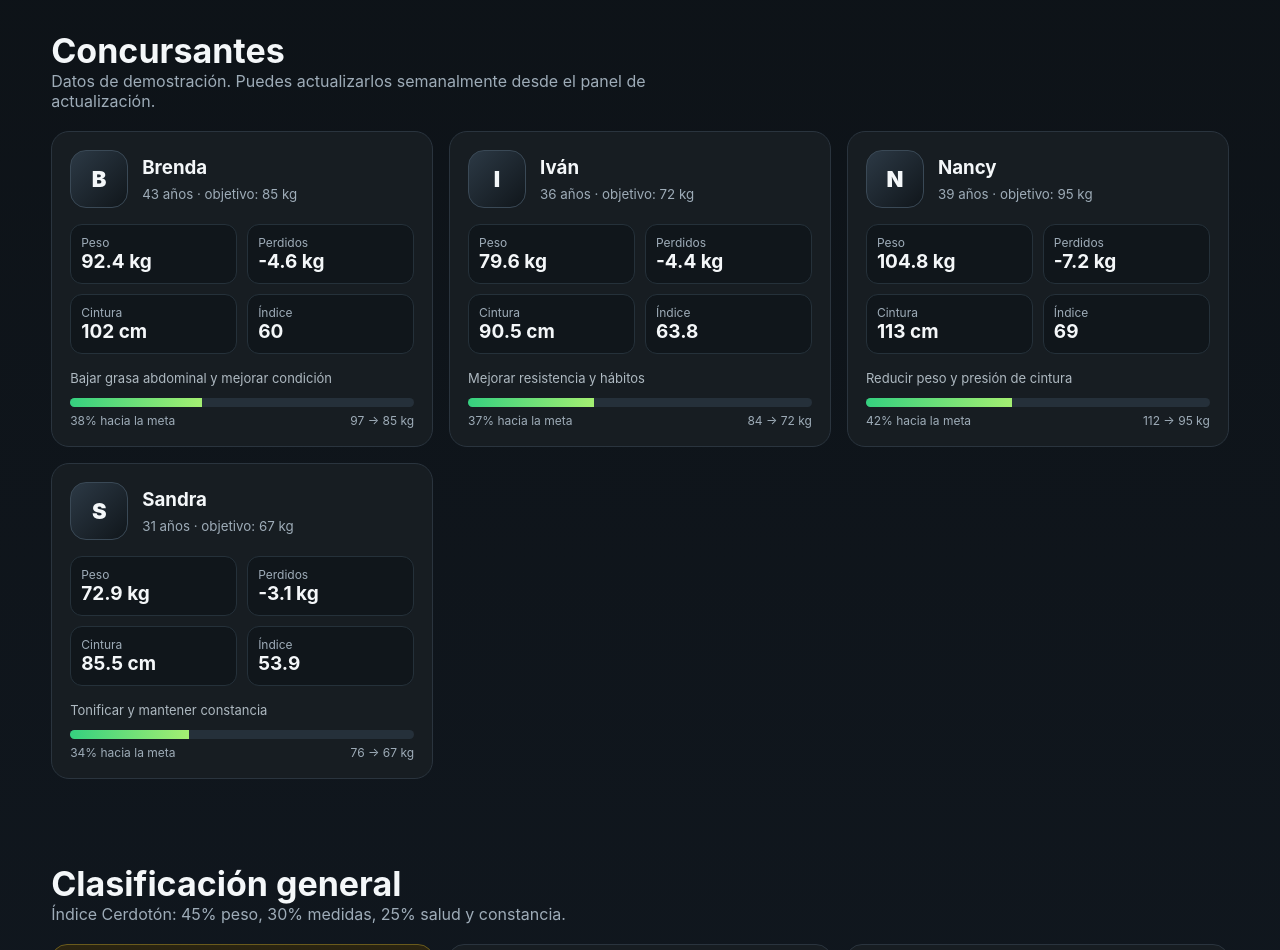
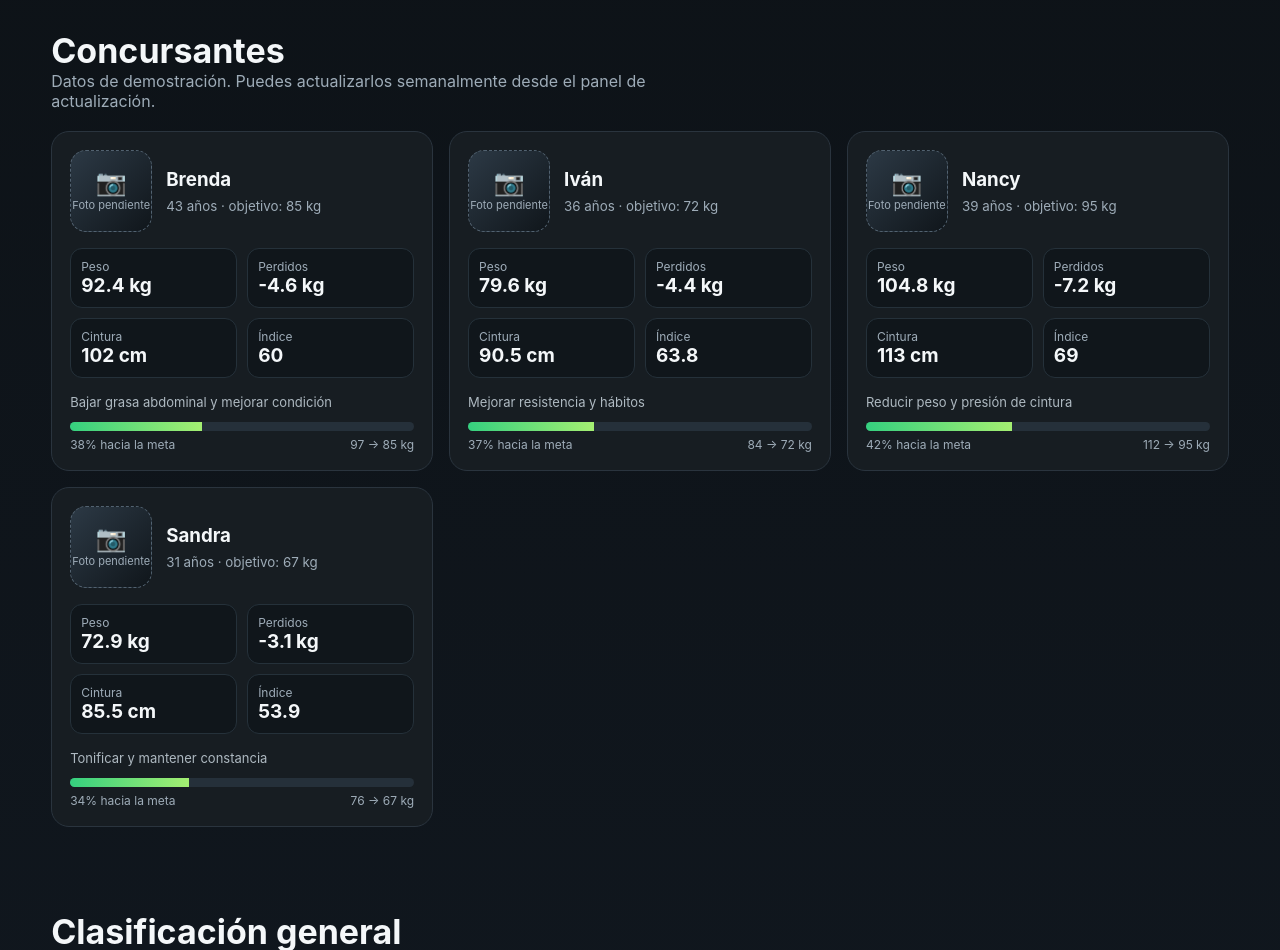
Before and after one commit to CarlosN117/cerdoton-2026, a plain HTML site: page index.html in a window 1280 px wide. Shown: the part 1000-1950 px from the top of the page. Drawn offline with Linux system fonts and the light colour scheme.

Commit message:
Reservar fotos de perfil de concursantes

```diff
--- a/index.html
+++ b/index.html
@@ -28,7 +28,7 @@ h1{font-size:clamp(46px,7vw,92px);line-height:.92;margin:18px 0 12px;letter-spac
 section{padding:42px 0}.section-head{display:flex;justify-content:space-between;align-items:end;gap:20px;margin-bottom:20px}.section-head h2{font-size:34px;margin:0}.section-head p{margin:0;color:var(--muted);max-width:650px}
 .cards{display:grid;grid-template-columns:repeat(3,1fr);gap:16px}
 .card{background:var(--panel);border:1px solid var(--line);border-radius:18px;padding:18px;transition:.2s}.card:hover{transform:translateY(-3px);border-color:#3b4b58}
-.person{display:flex;gap:14px;align-items:center}.avatar{width:58px;height:58px;border-radius:16px;background:linear-gradient(135deg,#2c3945,#10161b);display:grid;place-items:center;font-weight:900;font-size:22px;border:1px solid #3a4956}.person h3{margin:0 0 4px}.person small{color:var(--muted)}
+.person{display:flex;gap:14px;align-items:center}.avatar{width:82px;height:82px;flex:0 0 82px;border-radius:16px;background:linear-gradient(135deg,#2c3945,#10161b);display:grid;place-items:center;border:1px dashed #526270;overflow:hidden}.avatar.placeholder{align-content:center;gap:3px;color:#b7c3cc}.avatar.placeholder span{font-size:25px;line-height:1}.avatar.placeholder small{font-size:11px;color:#9eacb8}.avatar img{width:100%;height:100%;object-fit:cover}.person h3{margin:0 0 4px}.person small{color:var(--muted)}
 .kpis{display:grid;grid-template-columns:repeat(2,1fr);gap:10px;margin:16px 0}.kpi{background:#10161b;border-radius:12px;padding:10px;border:1px solid #25313a}.kpi span{display:block;color:var(--muted);font-size:12px}.kpi b{font-size:19px}
 .progress{height:9px;border-radius:999px;background:#25303a;overflow:hidden}.progress>i{display:block;height:100%;background:linear-gradient(90deg,var(--green),#a4ef72)}
 .smallrow{display:flex;justify-content:space-between;color:var(--muted);font-size:12px;margin-top:6px}
@@ -125,10 +125,10 @@ footer{border-top:1px solid var(--line);padding:32px 0;color:#81909c;text-align:
 
 <script>
 const demo = [
- {id:1,name:"Brenda",age:43,start:97,current:92.4,waistStart:108,waist:102,goal:85,health:88,objective:"Bajar grasa abdominal y mejorar condición",weeks:[97,96,95.2,94.1,93.3,92.4]},
- {id:2,name:"Iván",age:36,start:84,current:79.6,waistStart:96,waist:90.5,goal:72,health:92,objective:"Mejorar resistencia y hábitos",weeks:[84,83.6,82.7,81.8,80.7,79.6]},
- {id:3,name:"Nancy",age:39,start:112,current:104.8,waistStart:121,waist:113,goal:95,health:81,objective:"Reducir peso y presión de cintura",weeks:[112,110.7,109.8,108.2,106.1,104.8]},
- {id:4,name:"Sandra",age:31,start:76,current:72.9,waistStart:89,waist:85.5,goal:67,health:95,objective:"Tonificar y mantener constancia",weeks:[76,75.5,74.9,74.2,73.6,72.9]}
+ {id:1,name:"Brenda",photo:null,age:43,start:97,current:92.4,waistStart:108,waist:102,goal:85,health:88,objective:"Bajar grasa abdominal y mejorar condición",weeks:[97,96,95.2,94.1,93.3,92.4]},
+ {id:2,name:"Iván",photo:null,age:36,start:84,current:79.6,waistStart:96,waist:90.5,goal:72,health:92,objective:"Mejorar resistencia y hábitos",weeks:[84,83.6,82.7,81.8,80.7,79.6]},
+ {id:3,name:"Nancy",photo:null,age:39,start:112,current:104.8,waistStart:121,waist:113,goal:95,health:81,objective:"Reducir peso y presión de cintura",weeks:[112,110.7,109.8,108.2,106.1,104.8]},
+ {id:4,name:"Sandra",photo:null,age:31,start:76,current:72.9,waistStart:89,waist:85.5,goal:67,health:95,objective:"Tonificar y mantener constancia",weeks:[76,75.5,74.9,74.2,73.6,72.9]}
 ];
 let people = JSON.parse(localStorage.getItem("cerdoton2026_v2")||"null") || demo;
 
@@ -142,13 +142,18 @@ function score(p){
   return +(w+m+h).toFixed(1);
 }
 function initials(n){return n.split(" ").map(x=>x[0]).slice(0,2).join("").toUpperCase()}
+function profilePhoto(p){
+  return p.photo
+    ? `<div class="avatar"><img src="${p.photo}" alt="Foto de ${p.name}"></div>`
+    : `<div class="avatar placeholder" aria-label="Espacio reservado para la foto de ${p.name}"><span>📷</span><small>Foto pendiente</small></div>`;
+}
 function render(){
   const sorted=[...people].sort((a,b)=>score(b)-score(a));
   startBody.innerHTML=people.map(p=>`<tr><td><b>${p.name}</b></td><td>${p.age} años</td><td>${p.start} kg</td><td>${p.waistStart} cm</td><td>${p.goal} kg</td><td>${p.objective}</td></tr>`).join("");
   cards.innerHTML=people.map(p=>{
     const loss=(p.start-p.current).toFixed(1), progress=Math.min(100,Math.max(0,(p.start-p.current)/(p.start-p.goal)*100||0));
     return `<article class="card">
-      <div class="person"><div class="avatar">${initials(p.name)}</div><div><h3>${p.name}</h3><small>${p.age} años · objetivo: ${p.goal} kg</small></div></div>
+      <div class="person">${profilePhoto(p)}<div><h3>${p.name}</h3><small>${p.age} años · objetivo: ${p.goal} kg</small></div></div>
       <div class="kpis"><div class="kpi"><span>Peso</span><b>${p.current} kg</b></div><div class="kpi"><span>Perdidos</span><b>-${loss} kg</b></div><div class="kpi"><span>Cintura</span><b>${p.waist} cm</b></div><div class="kpi"><span>Índice</span><b>${score(p)}</b></div></div>
       <div style="font-size:13px;color:#aeb9c1;margin-bottom:12px">${p.objective}</div>
       <div class="progress"><i style="width:${progress}%"></i></div><div class="smallrow"><span>${progress.toFixed(0)}% hacia la meta</span><span>${p.start} → ${p.goal} kg</span></div>
```
